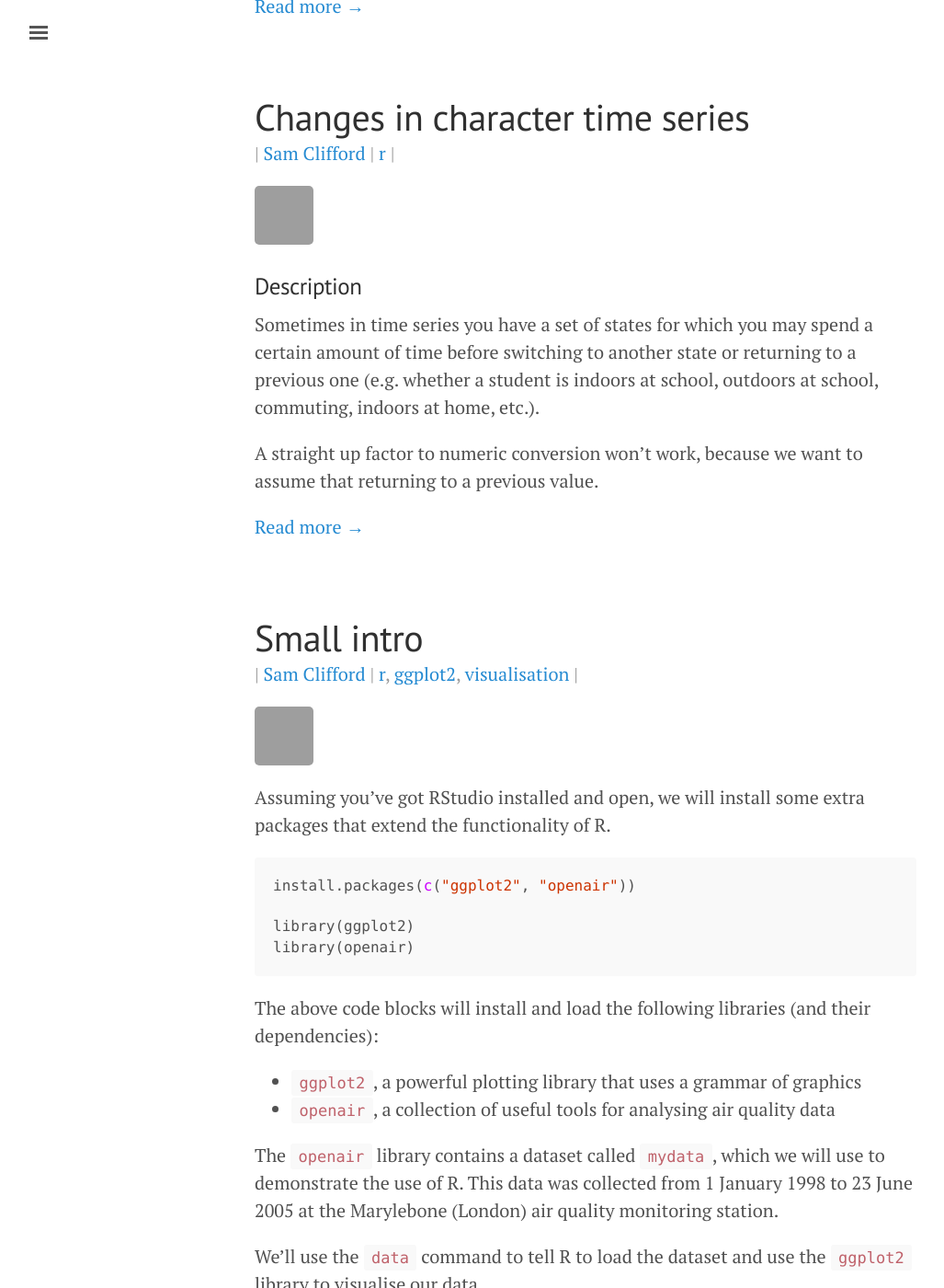
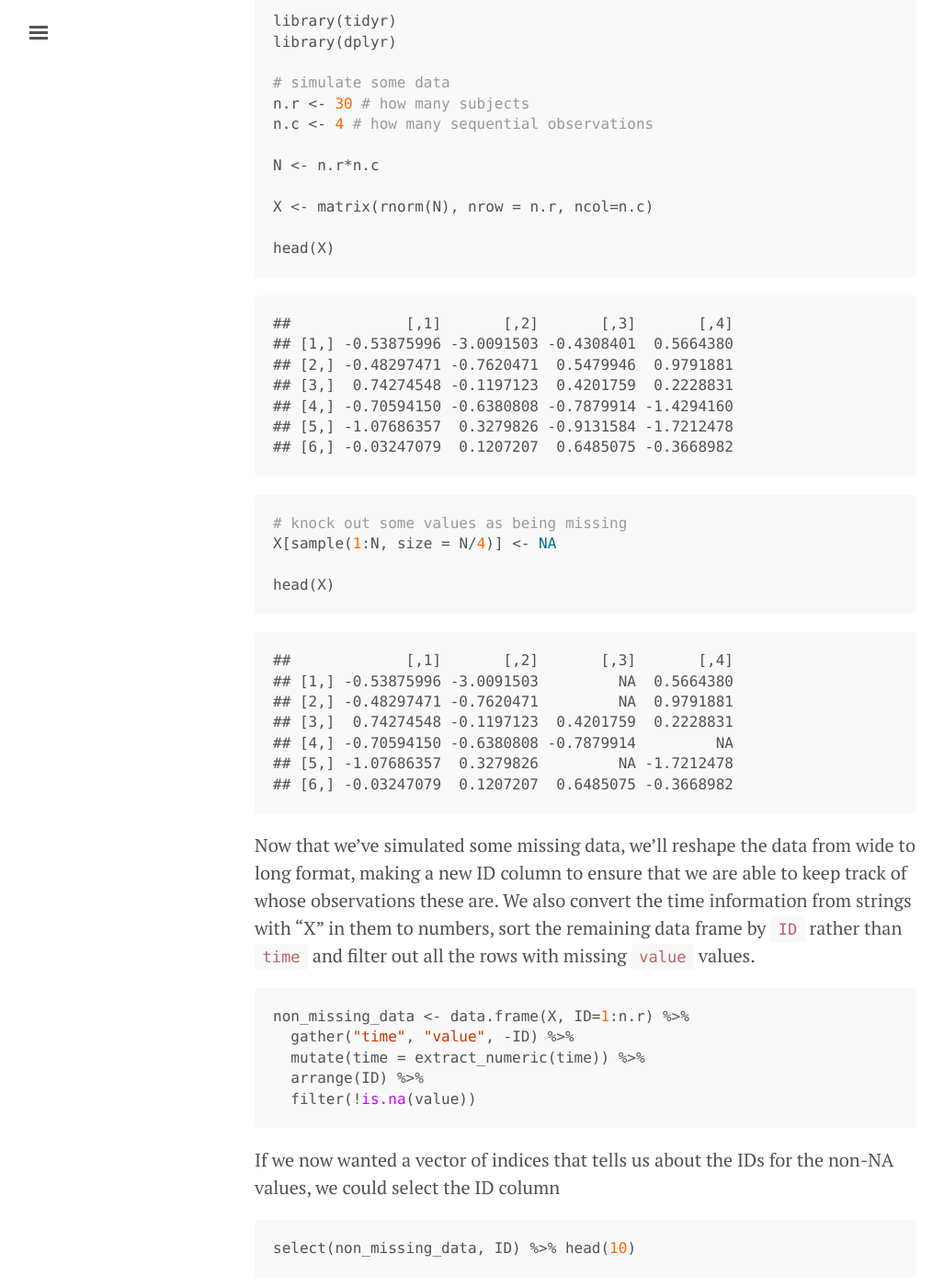
Before and after one commit to bragqut/bragqut.github.io, a Jekyll site: the page built from index.html, in a window 1280 px wide and 1400 px high, scrolled down 544 px. Shown: the whole window at 92% size, without its empty margins (3-1030 px from the left). Built offline with Jekyll 4.4.1, drawn with Linux system fonts in a browser that asks for light colours; the list of posts is cut into pages by our own code; comment, search, counter and statistics services are not loaded; some of the changed text lies outside the part shown; grey boxes are pictures that could not be loaded.

Commit message:
adding suggestion from david galea

````diff
--- a/_posts/2016-02-05-manipulating-nas-in-longitudinal-data.md
+++ b/_posts/2016-02-05-manipulating-nas-in-longitudinal-data.md
@@ -11,8 +11,6 @@ tags:
 This snippet was motivated by a hack that Marcela Cespedes presented to BRAG on 4 February 2016. Sometimes a longitudinal data set, e.g. patient information, doesn't have all subjects observed at all time points. Here's a way of generating an index of patient IDs corresponding to non-missing response values which may be useful for analysis with JAGS.
 
 We'll make use of `tidyr` and `dplyr` to manipulate some simulated data.
-
-<!---excerpt-break-->
 
 ``` r
 library(tidyr)
@@ -29,13 +27,13 @@ X <- matrix(rnorm(N), nrow = n.r, ncol=n.c)
 head(X)
 ```
 
-    ##             [,1]        [,2]       [,3]        [,4]
-    ## [1,] -0.11111305  0.06214172 -0.1669861  0.61818158
-    ## [2,] -0.17479358  1.39212638 -1.0141225 -0.07955313
-    ## [3,] -0.08041327 -0.02065511  0.1647441 -0.70910392
-    ## [4,] -1.06330211  0.39322485 -0.7833457 -0.86897735
-    ## [5,]  0.42257947 -0.51270806  2.6705473 -0.03004519
-    ## [6,] -0.30504952  0.06193476 -0.7525571 -0.18959407
+    ##             [,1]       [,2]       [,3]       [,4]
+    ## [1,] -0.53875996 -3.0091503 -0.4308401  0.5664380
+    ## [2,] -0.48297471 -0.7620471  0.5479946  0.9791881
+    ## [3,]  0.74274548 -0.1197123  0.4201759  0.2228831
+    ## [4,] -0.70594150 -0.6380808 -0.7879914 -1.4294160
+    ## [5,] -1.07686357  0.3279826 -0.9131584 -1.7212478
+    ## [6,] -0.03247079  0.1207207  0.6485075 -0.3668982
 
 ``` r
 # knock out some values as being missing
@@ -44,13 +42,13 @@ X[sample(1:N, size = N/4)] <- NA
 head(X)
 ```
 
-    ##             [,1]        [,2]       [,3]        [,4]
-    ## [1,]          NA  0.06214172 -0.1669861          NA
-    ## [2,] -0.17479358          NA -1.0141225 -0.07955313
-    ## [3,] -0.08041327 -0.02065511  0.1647441 -0.70910392
-    ## [4,] -1.06330211  0.39322485 -0.7833457          NA
-    ## [5,]  0.42257947 -0.51270806  2.6705473 -0.03004519
-    ## [6,] -0.30504952  0.06193476 -0.7525571 -0.18959407
+    ##             [,1]       [,2]       [,3]       [,4]
+    ## [1,] -0.53875996 -3.0091503         NA  0.5664380
+    ## [2,] -0.48297471 -0.7620471         NA  0.9791881
+    ## [3,]  0.74274548 -0.1197123  0.4201759  0.2228831
+    ## [4,] -0.70594150 -0.6380808 -0.7879914         NA
+    ## [5,] -1.07686357  0.3279826         NA -1.7212478
+    ## [6,] -0.03247079  0.1207207  0.6485075 -0.3668982
 
 Now that we've simulated some missing data, we'll reshape the data from wide to long format, making a new ID column to ensure that we are able to keep track of whose observations these are. We also convert the time information from strings with "X" in them to numbers, sort the remaining data frame by `ID` rather than `time` and filter out all the rows with missing `value` values.
 
@@ -71,37 +69,63 @@ select(non_missing_data, ID) %>% head(10)
     ##    ID
     ## 1   1
     ## 2   1
-    ## 3   2
+    ## 3   1
     ## 4   2
     ## 5   2
-    ## 6   3
+    ## 6   2
     ## 7   3
     ## 8   3
     ## 9   3
-    ## 10  4
+    ## 10  3
 
 If instead we wanted an object of length `n.r` which tells us how many observations correspond to each patient, rather than *which* observation corresponds to each patient,
 
 ``` r
-group_by(non_missing_data, ID) %>%
-  summarise(n = n()) %>%
-  select(n)
+patient_counts <- group_by(non_missing_data, ID) %>%
+  summarise(n = n())
+
+patient_counts %>%  select(n)
 ```
 
     ## Source: local data frame [30 x 1]
     ##
     ##        n
     ##    (int)
-    ## 1      2
+    ## 1      3
     ## 2      3
     ## 3      4
     ## 4      3
-    ## 5      4
+    ## 5      3
     ## 6      4
-    ## 7      1
+    ## 7      2
     ## 8      3
     ## 9      4
-    ## 10     3
+    ## 10     4
     ## ..   ...
 
-The first solution is probably conceptually the simplest way to store the data for inclusion in a JAGS model, whereas the second index vector will be shorter and potentially simpler to inspect visually when the number of observations per subject is large.
+We can then convert this into a data frame with start and endpoints
+
+``` r
+patient_counts %>%
+  mutate(end = cumsum(n),
+         start = 1 + c(0, end[2:length(ID) - 1])) %>%
+  select(ID:n, start, end)
+```
+
+    ## Source: local data frame [30 x 4]
+    ##
+    ##       ID     n start   end
+    ##    (int) (int) (dbl) (int)
+    ## 1      1     3     1     3
+    ## 2      2     3     4     6
+    ## 3      3     4     7    10
+    ## 4      4     3    11    13
+    ## 5      5     3    14    16
+    ## 6      6     4    17    20
+    ## 7      7     2    21    22
+    ## 8      8     3    23    25
+    ## 9      9     4    26    29
+    ## 10    10     4    30    33
+    ## ..   ...   ...   ...   ...
+
+The first solution is probably conceptually the simplest way to store the data for inclusion in a JAGS model, whereas the second index vector will be shorter and potentially simpler to inspect visually when the number of observations per subject is large. The third solution builds on this and gives a column, `start`, which can be used as left endpoints of index ranges, and the same for the `end` column as the right endpoints.
````
